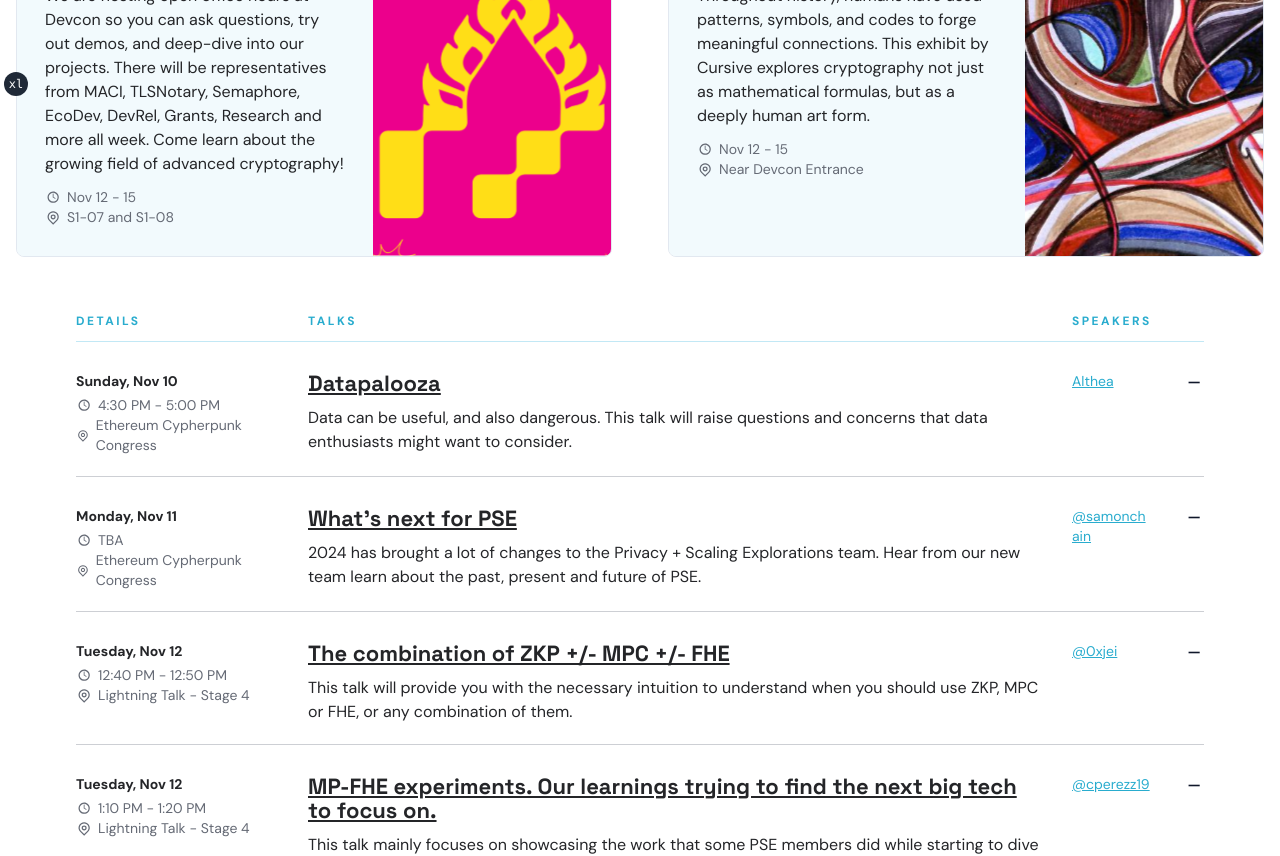
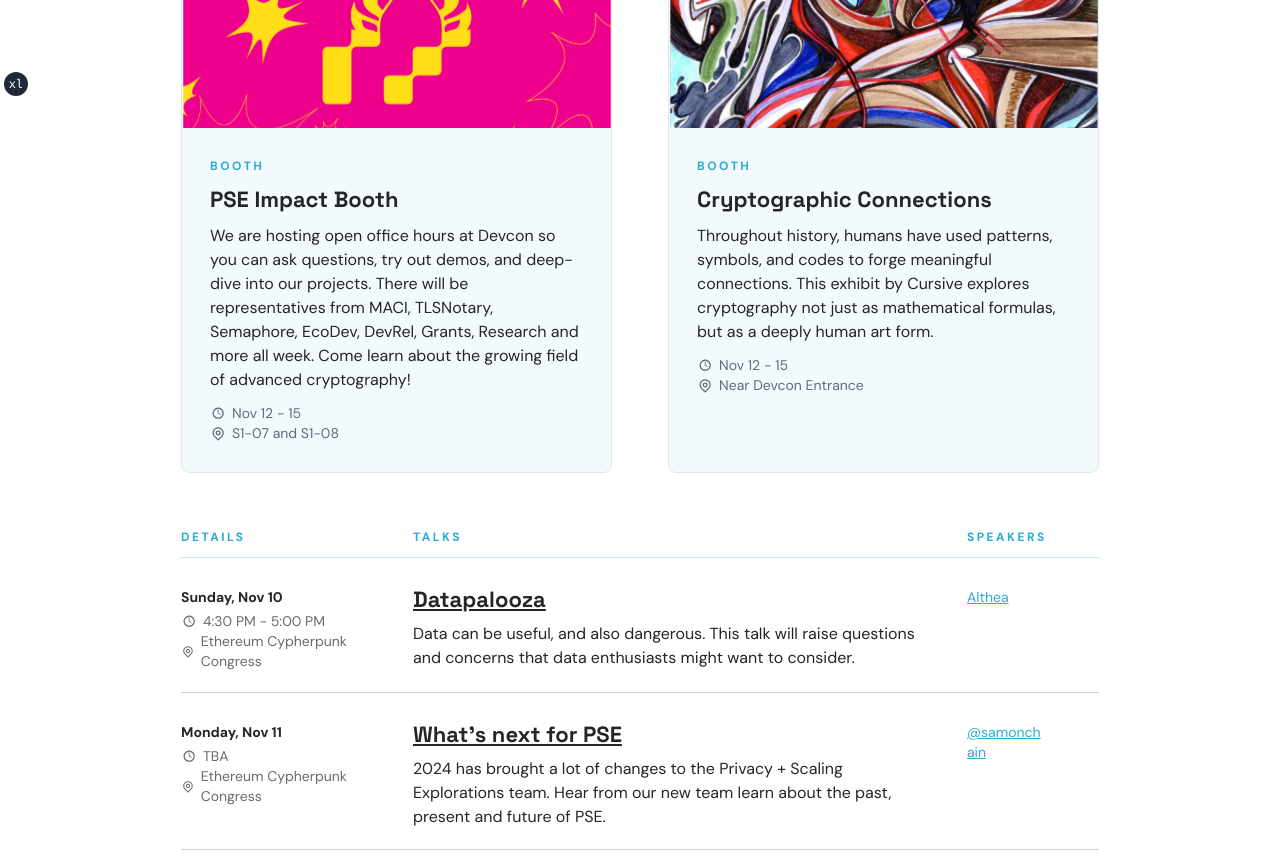
Before and after one commit to privacy-scaling-explorations/pse.dev, a Next.js app: page /en/devcon-7 in a window 1280 px wide. Shown: the part 700-1556 px from the top of the page. Built offline with nearby package versions, Linux system fonts and the light colour scheme; what i18next-resources-to-backend would draw is missing.

Commit message:
d7 page review

```diff
--- a/app/[lang]/devcon-7/page.tsx
+++ b/app/[lang]/devcon-7/page.tsx
@@ -24,7 +24,7 @@ export default async function DevconPage() {
     <>
       <div className="flex flex-col lg:pb-[120px]">
         <Devcon7Header />
-        <div className="flex flex-col gap-10 lg:gap-14 pt-8 lg:pt-[60px]">
+        <div className="flex flex-col gap-10 lg:gap-14 pt-8 lg:pt-[60px] mx-auto max-w-[950px]">
           <Devcon7Booths />
           <Devcon7Section />
         </div>
--- a/app/[lang]/devcon-7/sections/Devcon7Booths.tsx
+++ b/app/[lang]/devcon-7/sections/Devcon7Booths.tsx
@@ -17,9 +17,9 @@ export const Devcon7Booths = () => {
             return (
               <div
                 key={index}
-                className="lg:grid lg:grid-cols-[1.5fr_1fr] flex flex-col rounded-lg overflow-hidden border border-[rgba(8, 27, 26, 0.15)]"
+                className="flex flex-col bg-anakiwa-50 rounded-lg overflow-hidden border border-[rgba(8, 27, 26, 0.15)]"
               >
-                <div className="min-h-[160px] bg-slate-50 relative order-1 lg:order-2 bg-[lightgray 50% / cover no-repeat]">
+                <div className="h-[160px] lg:h-[240px] bg-slate-50 relative bg-[lightgray 50% / cover no-repeat]">
                   <Image
                     src={booth.image}
                     alt={`booth image ${index + 1}`}
@@ -28,7 +28,7 @@ export const Devcon7Booths = () => {
                     priority
                   />
                 </div>
-                <div className="flex flex-col gap-3 bg-anakiwa-50 p-4 lg:p-7 order-2 lg:order-1">
+                <div className="flex flex-col gap-3 p-4 lg:p-7">
                   <span className="text-anakiwa-500 text-xs font-sans leading-5 tracking-[2.5px] uppercase font-bold">
                     BOOTH
                   </span>
--- a/app/[lang]/devcon-7/sections/Devcon7Section.tsx
+++ b/app/[lang]/devcon-7/sections/Devcon7Section.tsx
@@ -105,16 +105,14 @@ const EventCard = ({ event = {}, speakers = [], location = "" }: any) => {
         </button>
       </div>
 
-      <div className="order-4 lg:flex hidden">
-        <Icons.line />
-      </div>
+      <div className="order-4 lg:flex hidden"></div>
     </div>
   )
 }
 
 export const Devcon7Section = () => {
   return (
-    <div className="flex flex-col gap-10 relative lg:px-[60px]">
+    <div className="flex flex-col gap-10 relative">
       <div className="flex flex-col lg:container">
         <div
           className={cn(tableSection(), "lg:border-b lg:border-anakiwa-200")}
```
